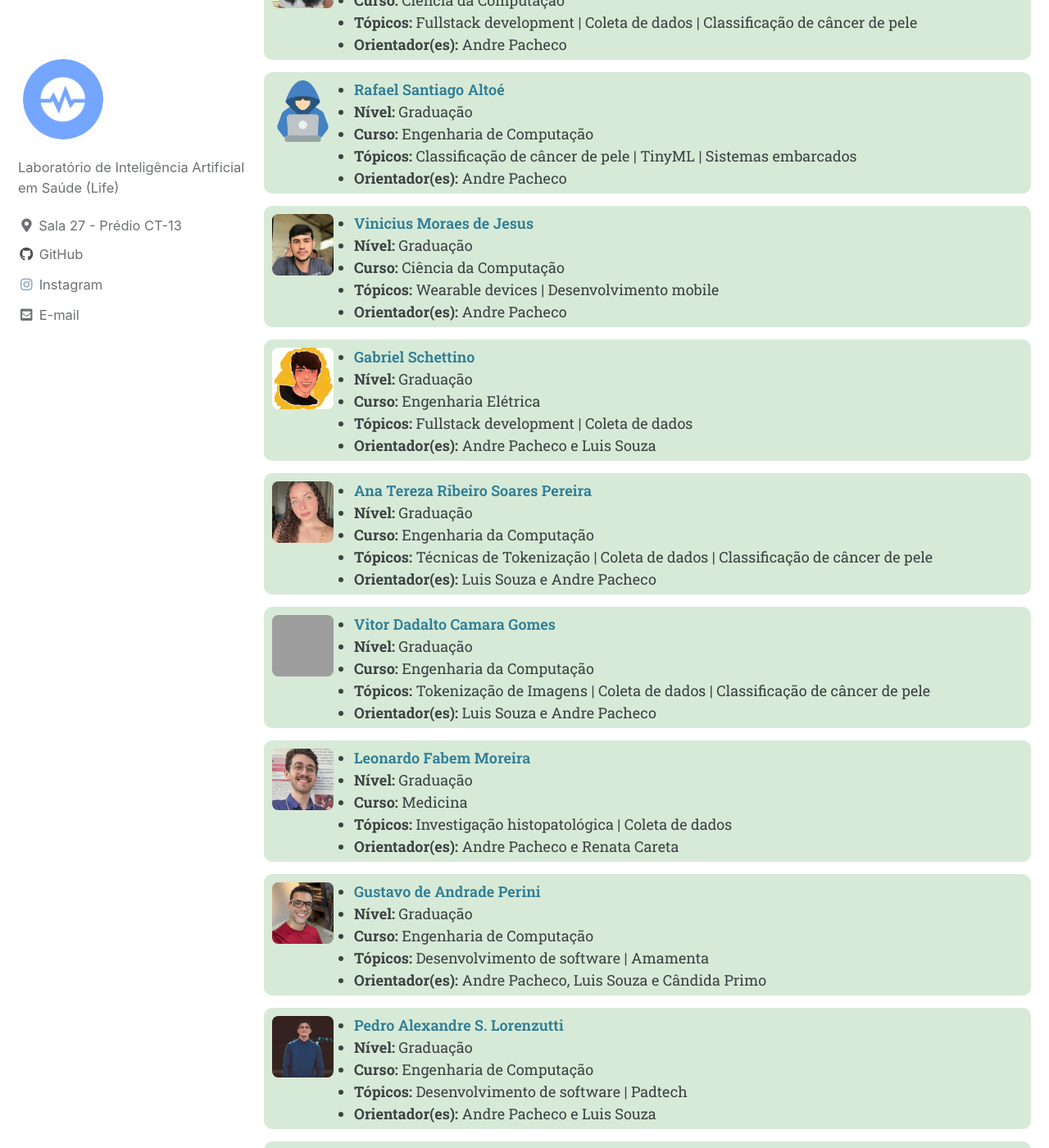
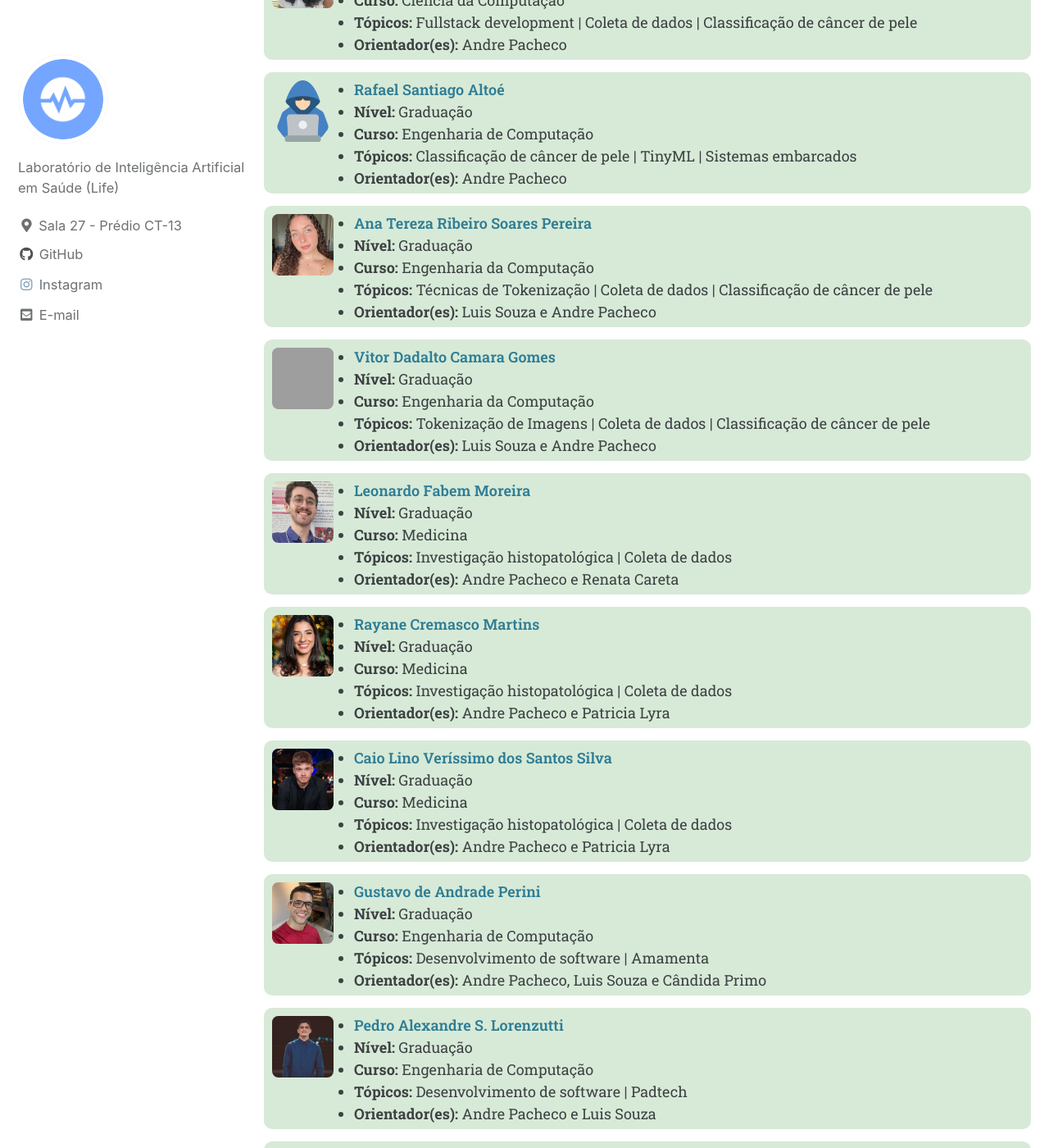
Before and after one commit to life-ufes/site, a Jekyll site: the page built from _pages/equipe.md, in a window 1280 px wide and 1400 px high, scrolled down 2301 px. Shown: the whole window at 82% size. Built offline with Jekyll 4.4.1, drawn with Linux system fonts in a browser that asks for light colours; cached includes are drawn as plain includes; some of the changed text lies outside the part shown; grey boxes are pictures that could not be loaded.

Commit message:
update students

```diff
--- a/_data/members.yml
+++ b/_data/members.yml
@@ -90,22 +90,6 @@ students:
     supervisors: "Andre Pacheco"
     level: "Graduação"
 
-  - name: "Vinicius Moraes de Jesus"
-    site: "https://br.linkedin.com/in/viniciusmdj"
-    photo: "vinicius.jpeg"
-    topics: "Wearable devices | Desenvolvimento mobile"
-    course: "Ciência da Computação"
-    supervisors: "Andre Pacheco"
-    level: "Graduação"
-
-  - name: "Gabriel Schettino"
-    photo: "gabriel_schettino.png"
-    site: "https://github.com/gabrielschettino"
-    topics: "Fullstack development | Coleta de dados"
-    course: "Engenharia Elétrica"
-    supervisors: "Andre Pacheco e Luis Souza"
-    level: "Graduação"
-
   - name: "Ana Tereza Ribeiro Soares Pereira"
     photo: "ana.gif"
     site: "http://lattes.cnpq.br/1321196400131172"
@@ -128,6 +112,22 @@ students:
     topics: "Investigação histopatológica | Coleta de dados"
     course: "Medicina"
     supervisors: "Andre Pacheco e Renata Careta"
+    level: "Graduação"
+
+  - name: "Rayane Cremasco Martins"
+    photo: "rayane.gif"
+    site: "http://lattes.cnpq.br/8324071601218432"
+    topics: "Investigação histopatológica | Coleta de dados"
+    course: "Medicina"
+    supervisors: "Andre Pacheco e Patricia Lyra"
+    level: "Graduação"
+
+  - name: "Caio Lino Veríssimo dos Santos Silva"
+    photo: "caio.gif"
+    site: "http://lattes.cnpq.br/3600131299302430"
+    topics: "Investigação histopatológica | Coleta de dados"
+    course: "Medicina"
+    supervisors: "Andre Pacheco e Patricia Lyra"
     level: "Graduação"
 
   - name: "Gustavo de Andrade Perini"
@@ -180,6 +180,22 @@ students:
 
 
 alumni:
+  - name: "Vinicius Moraes de Jesus"
+    site: "https://br.linkedin.com/in/viniciusmdj"
+    photo: "vinicius.jpeg"
+    topics: "Wearable devices | Desenvolvimento mobile"
+    course: "Ciência da Computação"
+    supervisors: "Andre Pacheco"
+    level: "Graduação"
+
+  - name: "Gabriel Schettino"
+    photo: "gabriel_schettino.png"
+    site: "https://github.com/gabrielschettino"
+    topics: "Fullstack development | Coleta de dados"
+    course: "Engenharia Elétrica"
+    supervisors: "Andre Pacheco e Luis Souza"
+    level: "Graduação"
+
   - name: "Lorenzo Scaramussa"
     site: "https://br.linkedin.com/in/lorenzo-scaramussa-25428016a"
     photo: "lorenzo.jpeg"
```
Also changed, not shown: assets/imgs/equipe/alunos/caio.gif (added), assets/imgs/equipe/alunos/rayane.gif (added), assets/imgs/equipe/egressos/gabriel_schettino.png (renamed from assets/imgs/equipe/alunos/gabriel_schettino.png), assets/imgs/equipe/egressos/vinicius.jpeg (renamed from assets/imgs/equipe/alunos/vinicius.jpeg).
